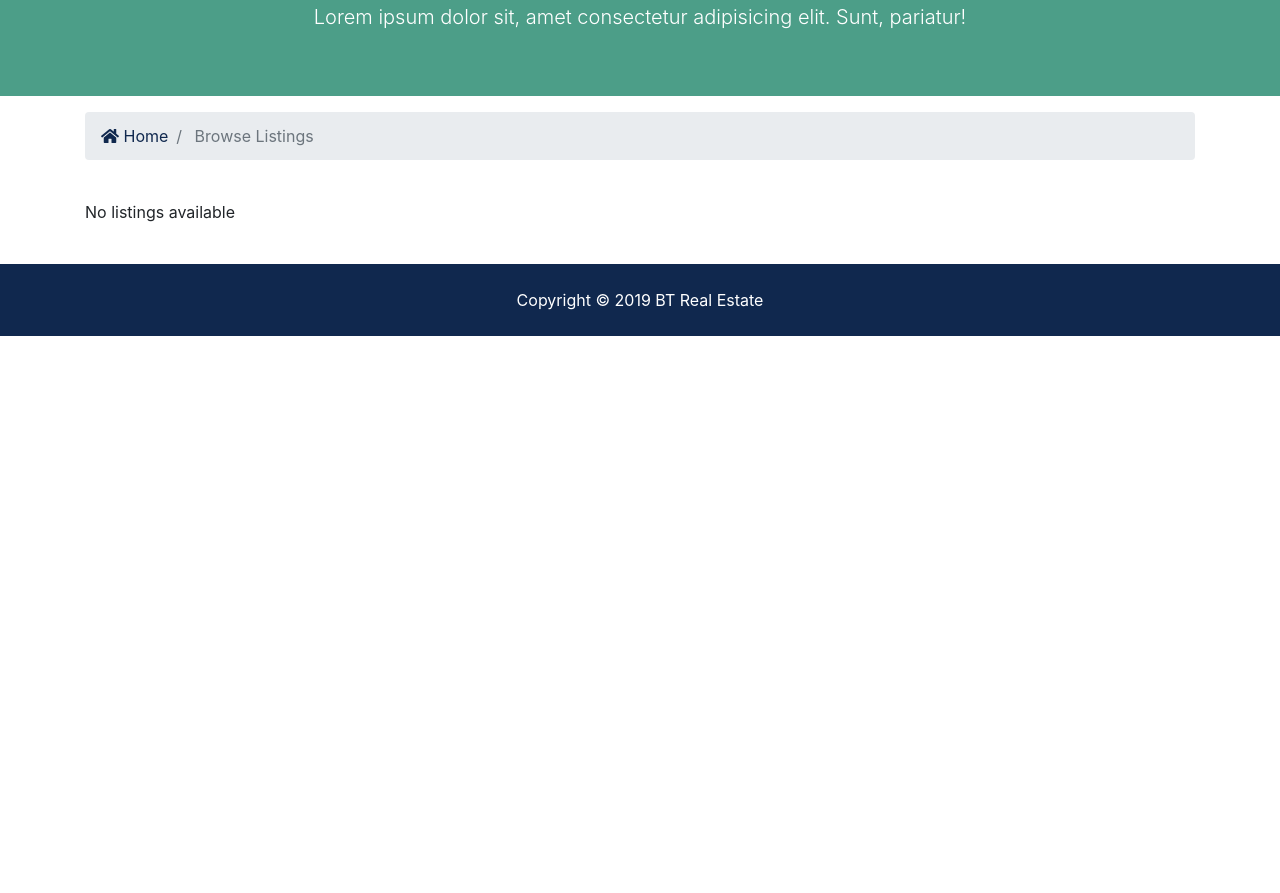
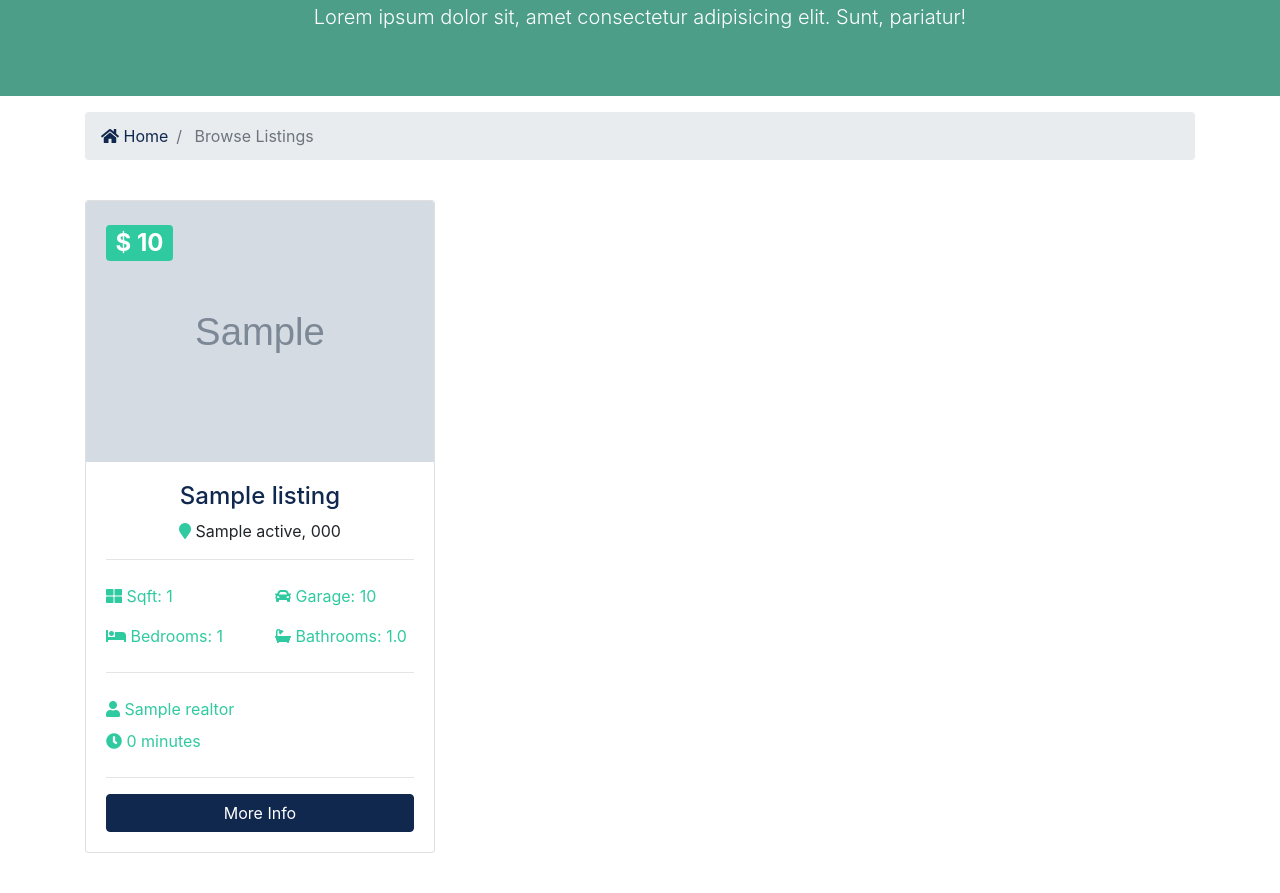
Before and after one commit to Chandral/bt_real_estate, a Django app: page /listings/ in a window 1280 px wide. Shown: the part 249-1142 px from the top of the page. Before the commit the page ends 585 px from the top, so only its background shows below. Run offline with Django 3.2, Linux system fonts and the light colour scheme; tables that the repository leaves empty hold one stand-in row (values such as "Sample post"); grey boxes marked "Sample" are stand-in pictures; parts of the project's set-up code (start-up, migrations or seed data) failed here and were passed over; some libraries are stand-ins or nearby versions.

Commit message:
Listings pages now displays data from the database.

```diff
--- a/listings/views.py
+++ b/listings/views.py
@@ -1,8 +1,11 @@
 from django.shortcuts import render
+from .models import Listing
 
 
 def index(request):
-    return render(request, "listings/listings.html")
+    listings = Listing.objects.all()
+    context = {"listings": listings}
+    return render(request, "listings/listings.html", context)
 
 
 def listing(request):
--- a/templates/listings/listings.html
+++ b/templates/listings/listings.html
@@ -1,5 +1,5 @@
 {% extends 'base.html' %}
-{% load humanize %}
+
 {% block title %}
     Listings
 {% endblock %}
@@ -43,7 +43,7 @@
                 <img class="card-img-top" src="{{ listing.photo_main.url }}" alt="">
                 <div class="card-img-overlay">
                   <h2>
-                    <span class="badge badge-secondary text-white">$ {{ listing.price | intcomma }}</span>
+                    <span class="badge badge-secondary text-white">$ {{ listing.price }}</span>
                   </h2>
                 </div>
                 <div class="card-body">
```
